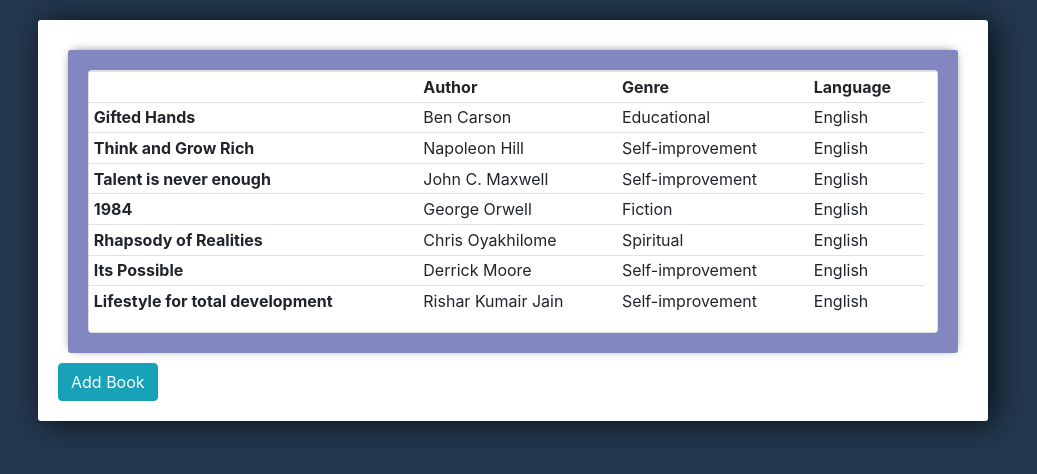
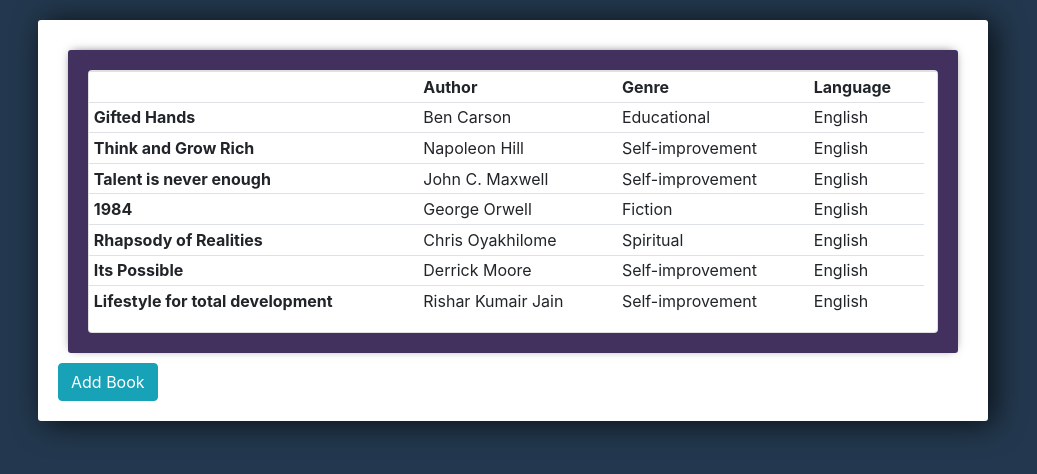
Before and after one commit to jayjaychukwu/mybookstore, a Django app: page / in a window 1280 px wide. Shown: the part 56-530 px from the top of the page, without its empty margins (127-1164 px from the left). Run offline with Django 3.2, Linux system fonts and the light colour scheme; data comes from the database, SQL or seed files in the repository; some libraries are stand-ins or nearby versions.

Commit message:
NewEdit2

```diff
--- a/books/templates/books/list.html
+++ b/books/templates/books/list.html
@@ -33,7 +33,7 @@
 	}
 
 	.item-row{
-		background-color: #8288bf;
+		background-color: #42315e;
 		margin: 10px;
 		padding: 20px;
 		border-radius: 3px;
--- a/mybookstore/settings.py
+++ b/mybookstore/settings.py
@@ -14,7 +14,7 @@
 # SECURITY WARNING: don't run with debug turned on in production!
 DEBUG = True
 
-ALLOWED_HOSTS = ['.herokuapp.com']
+ALLOWED_HOSTS = ['127.0.0.1','.herokuapp.com']
 
 
 # Application definition
@@ -111,3 +111,5 @@
 
 # Static files (CSS, JavaScript, Images)
 # https://docs.djangoproject.com/en/3.1/howto/static-files/
+
+STATIC_URL = '/STATIC/'
```
